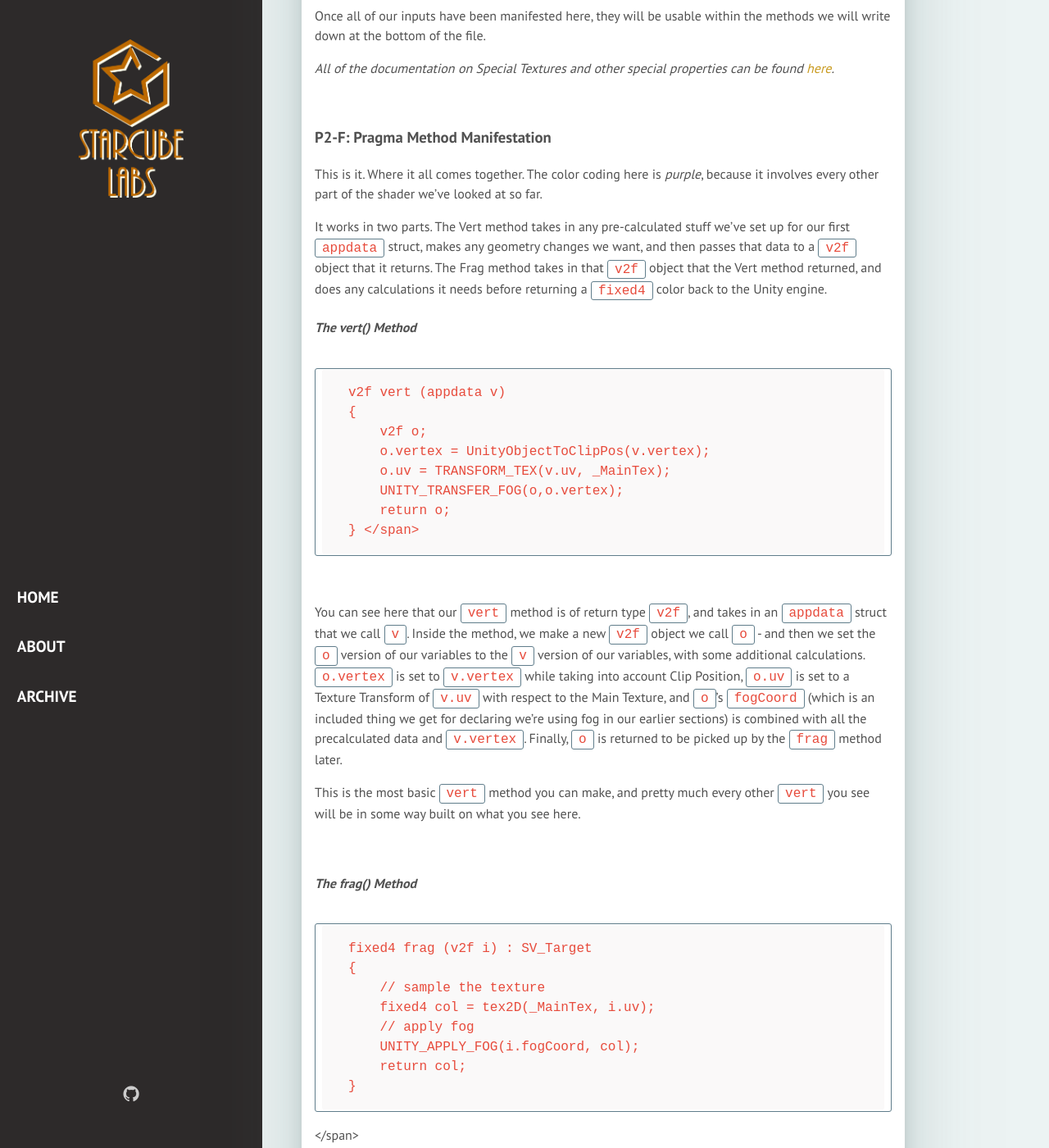
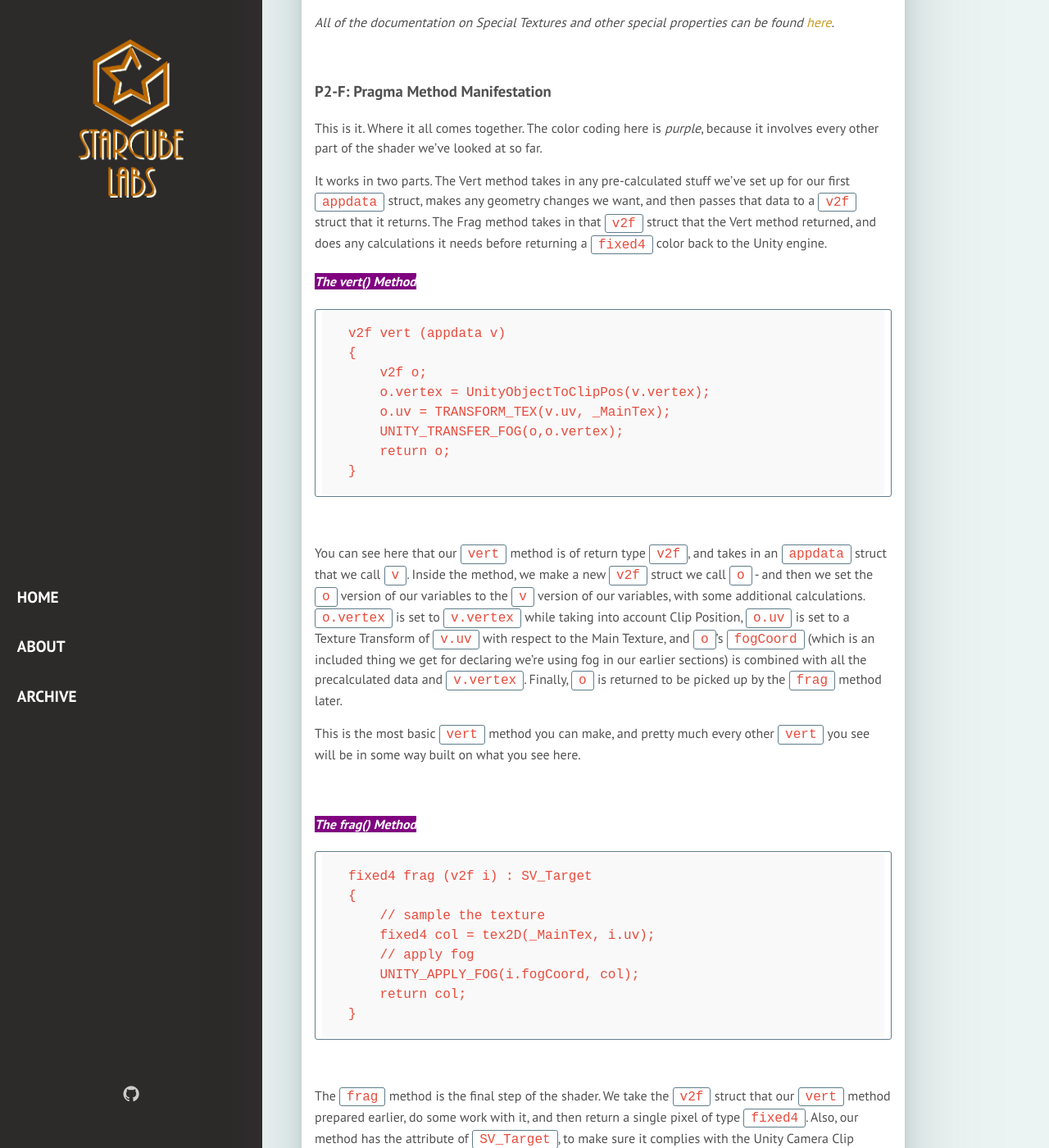
Before and after one commit to StarcubeLabs/StarcubeLabs.github.io, a Jekyll site: the page built from _posts/2022-05-14-unity-shader-beginners-pt2.markdown, in a window 1280 px wide and 1400 px high, scrolled down 7349 px. Shown: the whole window at 82% size. Built offline with Jekyll 4.4.1, drawn with Linux system fonts in a browser that asks for light colours; some web fonts are replaced; some of the changed text lies outside the part shown.

Commit message:
Updated some highlights, fixed up formatting, replaced any references to "objects"

```diff
--- a/_posts/2022-05-14-unity-shader-beginners-pt2.markdown
+++ b/_posts/2022-05-14-unity-shader-beginners-pt2.markdown
@@ -165,9 +165,9 @@ Tags work by ensuring that resources that shaders do not need are not allocated
 
 <br>
 
-### P2-C: **Shader Attribute Declaration**
+### P2-C: <span style="color:white; background-color:brown;"> **Shader Attribute Declaration**</span>
 
-<span style="display:table; background-color:brown;">
+
 
     Pass
     {
@@ -179,7 +179,7 @@ Tags work by ensuring that resources that shaders do not need are not allocated
 
         #include "UnityCG.cginc"
 
-</span>
+
 
 <br>
 
@@ -230,7 +230,7 @@ Down in the `v2f` struct, `vertex` has an `SV_POSITION` attribute - this means t
 
 One thing you'll notice is that there are **two structs**. The reason for this is that each Directive we need a struct. But there's more to it than that as well - if you'll recall from our [previous part](https://www.starcubelabs.com/unity-shader-beginners/) that *the Vert Pass runs before the Frag Pass and that data in the Frag Pass needs to come from the Vert pass*. *This section that we are looking at* is a key part of the process of passing the data between those passes. You'll notice that both `appdata` and `v2f` both contain a `uv` variable and a `vertex` variable. We set up our first struct `appdata` to work with the `vert` method, and within that `vert` method we are going to give the the data stored in `appdata` to a `v2f` object to be used in the `frag` method. That's right. `vertex` to `vertex`, `uv` to `uv`.
 
-`v2f` actually stands for `Vert To Frag` - it's an object specifically meant to bring data from the Vert pass to the Frag pass. (In this case, v2f can be replaced with literally any text but v2f is traditionally used as it is the most descriptive.)
+`v2f` actually stands for `Vert To Frag` - it's an struct specifically meant to bring data from the Vert pass to the Frag pass. (In this case, v2f can be replaced with literally any text but v2f is traditionally used as it is the most descriptive.)
 
 You'll see this in action later, when we write the actual `vert()` and `frag()` methods.
 
@@ -238,7 +238,7 @@ You'll see this in action later, when we write the actual `vert()` and `frag()`
 <br>
 
 
-### P2-E:<span style="color:shite; background-color:blue;">  **Input Variable Manifestation**</span>
+### P2-E:<span style="color:white; background-color:blue;">  **Input Variable Manifestation**</span>
 
 
 
@@ -272,10 +272,10 @@ Once all of our inputs have been manifested here, they will be usable within the
 
 This is it. Where it all comes together. The color coding here is *purple*, because it involves every other part of the shader we've looked at so far.
 
-It works in two parts. The Vert method takes in any pre-calculated stuff we've set up for our first `appdata` struct, makes any geometry changes we want, and then passes that data to a `v2f` object that it returns. The Frag method takes in that `v2f` object that the Vert method returned, and does any calculations it needs before returning a `fixed4` color back to the Unity engine.
+It works in two parts. The Vert method takes in any pre-calculated stuff we've set up for our first `appdata` struct, makes any geometry changes we want, and then passes that data to a `v2f` struct that it returns. The Frag method takes in that `v2f` struct that the Vert method returned, and does any calculations it needs before returning a `fixed4` color back to the Unity engine.
 
-#### *The vert() Method*
-<span style="display:table; background-color:purple;">
+#### <span style="color:white;  background-color:purple;"> *The vert() Method*</span>
+
 
     v2f vert (appdata v)
     {
@@ -285,19 +285,19 @@ It works in two parts. The Vert method takes in any pre-calculated stuff we've s
         UNITY_TRANSFER_FOG(o,o.vertex);
         return o;
     }
-</span>
+
 
 <br>
 
-You can see here that our `vert` method is of return type `v2f`, and takes in an `appdata` struct that we call `v`. Inside the method, we make a new `v2f` object we call `o` - and then we set the `o` version of our variables to the `v` version of our variables, with some additional calculations. `o.vertex` is set to `v.vertex` while taking into account Clip Position, `o.uv` is set to a Texture Transform of `v.uv` with respect to the Main Texture, and `o`'s `fogCoord` (which is an included thing we get for declaring we're using fog in our earlier sections) is combined with all the precalculated data and `v.vertex`. Finally, `o` is returned to be picked up by the `frag` method later.
+You can see here that our `vert` method is of return type `v2f`, and takes in an `appdata` struct that we call `v`. Inside the method, we make a new `v2f` struct we call `o` - and then we set the `o` version of our variables to the `v` version of our variables, with some additional calculations. `o.vertex` is set to `v.vertex` while taking into account Clip Position, `o.uv` is set to a Texture Transform of `v.uv` with respect to the Main Texture, and `o`'s `fogCoord` (which is an included thing we get for declaring we're using fog in our earlier sections) is combined with all the precalculated data and `v.vertex`. Finally, `o` is returned to be picked up by the `frag` method later.
 
 This is the most basic `vert` method you can make, and pretty much every other `vert` you see will be in some way built on what you see here.
 
 <br>
 
-#### *The frag() Method*
+#### <span style="color:white;  background-color:purple;">*The frag() Method*</span>
 
-<span style="display:table; background-color:purple;">
+
 
     fixed4 frag (v2f i) : SV_Target
     {
@@ -308,11 +308,10 @@ This is the most basic `vert` method you can make, and pretty much every other `
         return col;
     }
 
-</span>
 
 <br>
 
-The `frag` method is the final step of the shader. We take the `v2f` object that our `vert` method prepared earlier, do some work with it, and then return a single pixel of type `fixed4`. Also, our method has the attribute of `SV_Target`, to make sure it complies with the Unity Camera Clip Position.
+The `frag` method is the final step of the shader. We take the `v2f` struct that our `vert` method prepared earlier, do some work with it, and then return a single pixel of type `fixed4`. Also, our method has the attribute of `SV_Target`, to make sure it complies with the Unity Camera Clip Position.
 
 For this method, it's very simple. We simply get the color of the pixel on the main texture at the current coordinates, apply the fog we got from the `vert` method to it, then return it.
 
```
